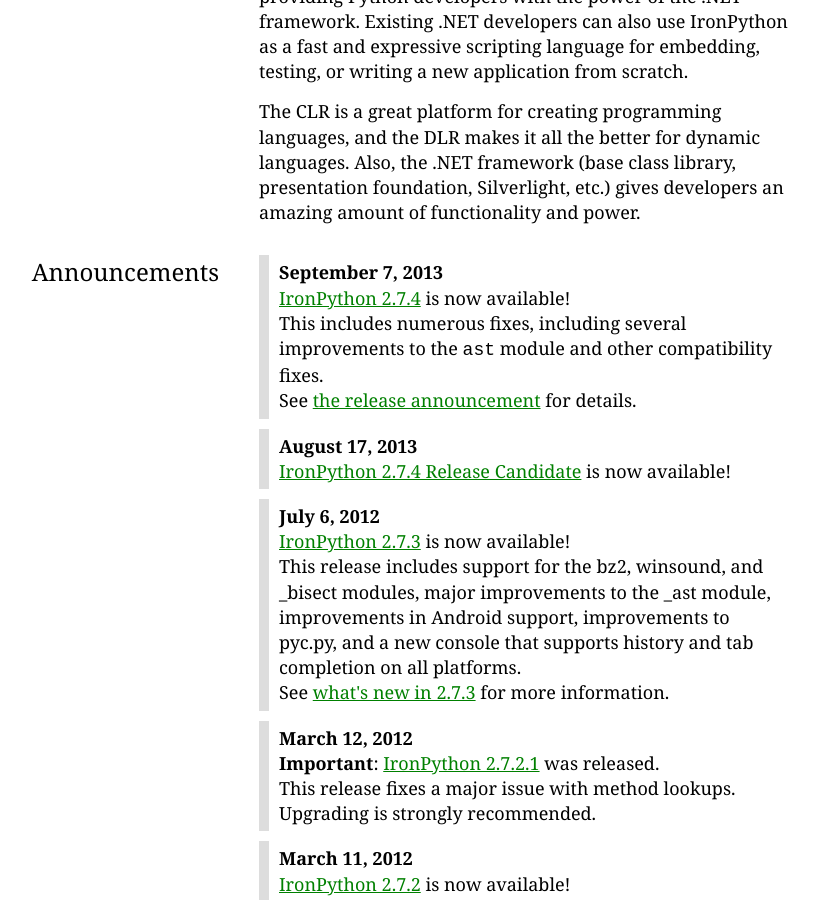
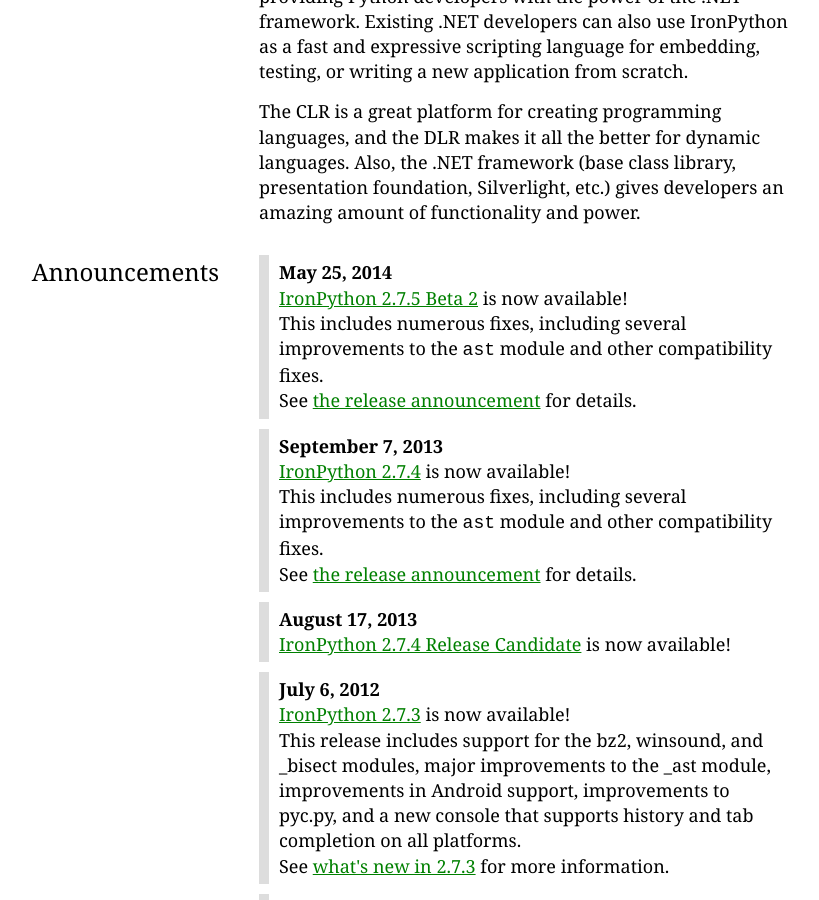
Before and after one commit to IronLanguages/ironpython.net, a Jekyll site: the page built from index.html, in a window 1280 px wide and 900 px high, scrolled down 708 px. Shown: the whole window, without its empty margins (231-1050 px from the left). Built offline with Jekyll 4.4.1, drawn with Linux system fonts in a browser that asks for light colours.

Commit message:
Add 2.7.5b2 announcement.

```diff
--- a/_layouts/home.html
+++ b/_layouts/home.html
@@ -4,7 +4,7 @@
 <div id="header">
   <h1><a href="..">IronPython</a></h1>
   <h2>
-    the <a target="_blank" class="lang" href="httP;//python.org">Python</a>
+    the <a target="_blank" class="lang" href="http://python.org">Python</a>
     programming language for the
     <a target="_blank" class="dotnet" href="http://microsoft.com/NET">.NET</a>
     Framework
--- a/index.html
+++ b/index.html
@@ -15,6 +15,14 @@
 </div>
 <div class="section" id="announcements">
     <h1>Announcements</h1>
+    <div class="strip admonition">
+        <p class="first admonition-title">May 25, 2014</p>
+        <p><a class="reference external" href="http://ironpython.codeplex.com/releases/view/115611">IronPython 2.7.5 Beta 2</a> is now available!</p>
+        <p>This includes numerous fixes, including several improvements to the
+        <tt>ast</tt> module and other compatibility fixes.
+        <p>See <a href="http://blog.ironpython.net/2014/05/ironpython-275-beta-2-released.html">
+        the release announcement</a> for details.
+    </div>
     <div class="strip admonition">
         <p class="first admonition-title">September 7, 2013</p>
         <p><a class="reference external" href="http://ironpython.codeplex.com/releases/view/90087">IronPython 2.7.4</a> is now available!</p>
```
